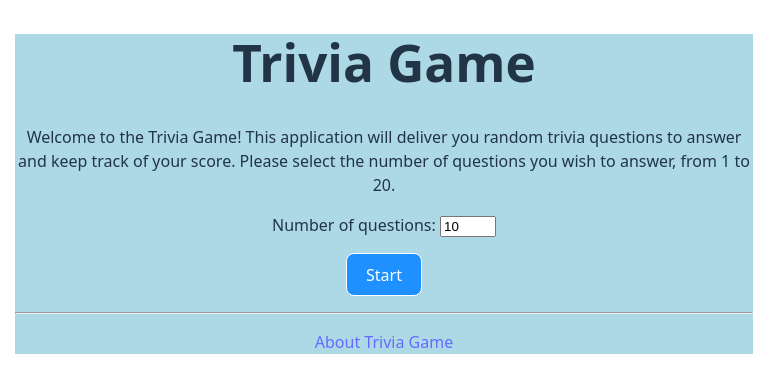
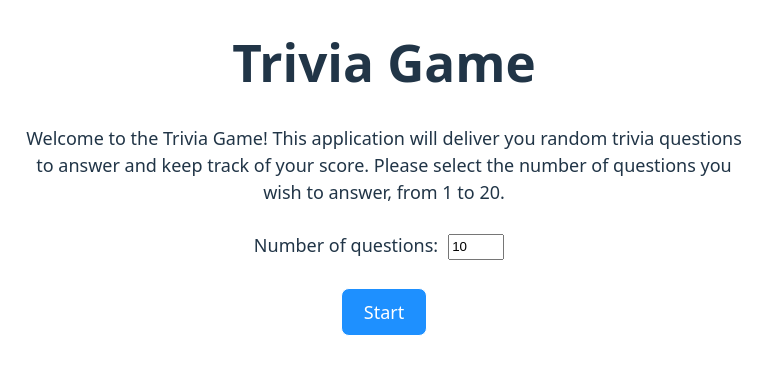
Before and after one commit to joseph-melendez/trivia-game, a React (Vite) app: page / in a window 768 px wide. Shown: the top 392 px of the page. Built offline with nearby package versions, Linux system fonts and the light colour scheme.

Commit message:
Updated display size of the trivia game and other minor CSS fixes

```diff
--- a/src/App.css
+++ b/src/App.css
@@ -4,18 +4,42 @@
   text-align: center;
 }
 
+.flex-container {
+  display: flex;
+  flex-direction: row;
+  justify-content: space-between;
+}
+
+@media screen and (max-width: 420px) {
+  .app-size {
+    width: 100%;
+    width: 100vw;
+    margin: 15px 15px;
+  }
+}
+
+@media screen and (min-width: 421px) and (max-width: 768px) {
+  .app-size {
+    width: 95%;
+    width: 95vw;
+    margin: 15px 15px;
+  }
+}
+
 @media screen and (max-width: 768px) {
-  .app-size {
-    min-width: 320px;
-    background-color: lightblue;
-    margin: 15px 15px;
+  .flex-container {
+    flex-wrap: wrap;
+  }
+
+  .category-difficulty {
+    width: 100%;
+    text-align: center;
   }
 }
 
 @media screen and (min-width: 769px) {
   .app-size {
-    min-width: 75%;
-    background-color: yellow;
+    width: 750px;
   }
 }
 
@@ -63,6 +87,7 @@
 .answer {
   margin-bottom: 5px;
   cursor: pointer;
+  width: 95%;
 }
 
 .answer-disabled {
@@ -109,12 +134,10 @@
   border-radius: 16px;
 }
 
-.flex-container {
-  display: flex;
-  flex-direction: row;
-  justify-content: space-between;
-}
-
 .margin-10 {
   margin: 10px 10px;
 }
+
+.number-of-questions {
+  height: 20px;
+}
--- a/src/components/CategoryDifficulty.tsx
+++ b/src/components/CategoryDifficulty.tsx
@@ -10,10 +10,10 @@ interface CategoryDifficultyProps {
 export const CategoryDifficulty = ({category, difficulty}: CategoryDifficultyProps) => {
     return (
         <div className='flex-container'>
-            <div className='font-size-24'>
+            <div className='category-difficulty font-size-24'>
                 <b className='align-left' dangerouslySetInnerHTML={{__html: `${category}`}} />
             </div>
-            <div>
+            <div className='category-difficulty'>
                 <Difficulty difficulty={difficulty} />
             </div>
         </div>
--- a/src/components/Play.tsx
+++ b/src/components/Play.tsx
@@ -60,7 +60,7 @@ export const Play = () => {
     if (questionNumber >= data.length) {
         return (
             <div className='font-size-18'>
-                <p>You answered {correctAnswers} of {data.length} correctly.</p>
+                <p>You answered {correctAnswers} of {data.length} question(s) correctly.</p>
                 <p><Link to='/'>Play Again</Link></p>
             </div>
         )
--- a/src/components/StartGame.tsx
+++ b/src/components/StartGame.tsx
@@ -26,12 +26,20 @@ export const StartGame = () => {
     }
 
     return (
-        <div>
+        <div className='font-size-18'>
             <p>
                 Welcome to the Trivia Game!  This application will deliver you random trivia questions to answer and keep track of your score.  Please select the number of questions you wish to answer, from 1 to 20.
             </p>
             <p>
-                Number of questions: <input type='number' min={QuestionsMin} max={QuestionsMax} onChange={validateRounds} value={rounds}></input>
+                Number of questions:
+                <input
+                    type='number'
+                    min={QuestionsMin}
+                    max={QuestionsMax}
+                    onChange={validateRounds}
+                    value={rounds}
+                    className='margin-10 number-of-questions'
+                />
             </p>
             {
                 error.length > 0 &&
@@ -40,10 +48,6 @@ export const StartGame = () => {
             <p>
                 <button className='button-ok' onClick={buttonClick} disabled={error !== ''}>Start</button>
             </p>
-            <hr />
-            <p>
-                <Link to='/about'>About Trivia Game</Link>
-            </p>
         </div>
     );
 }
```
